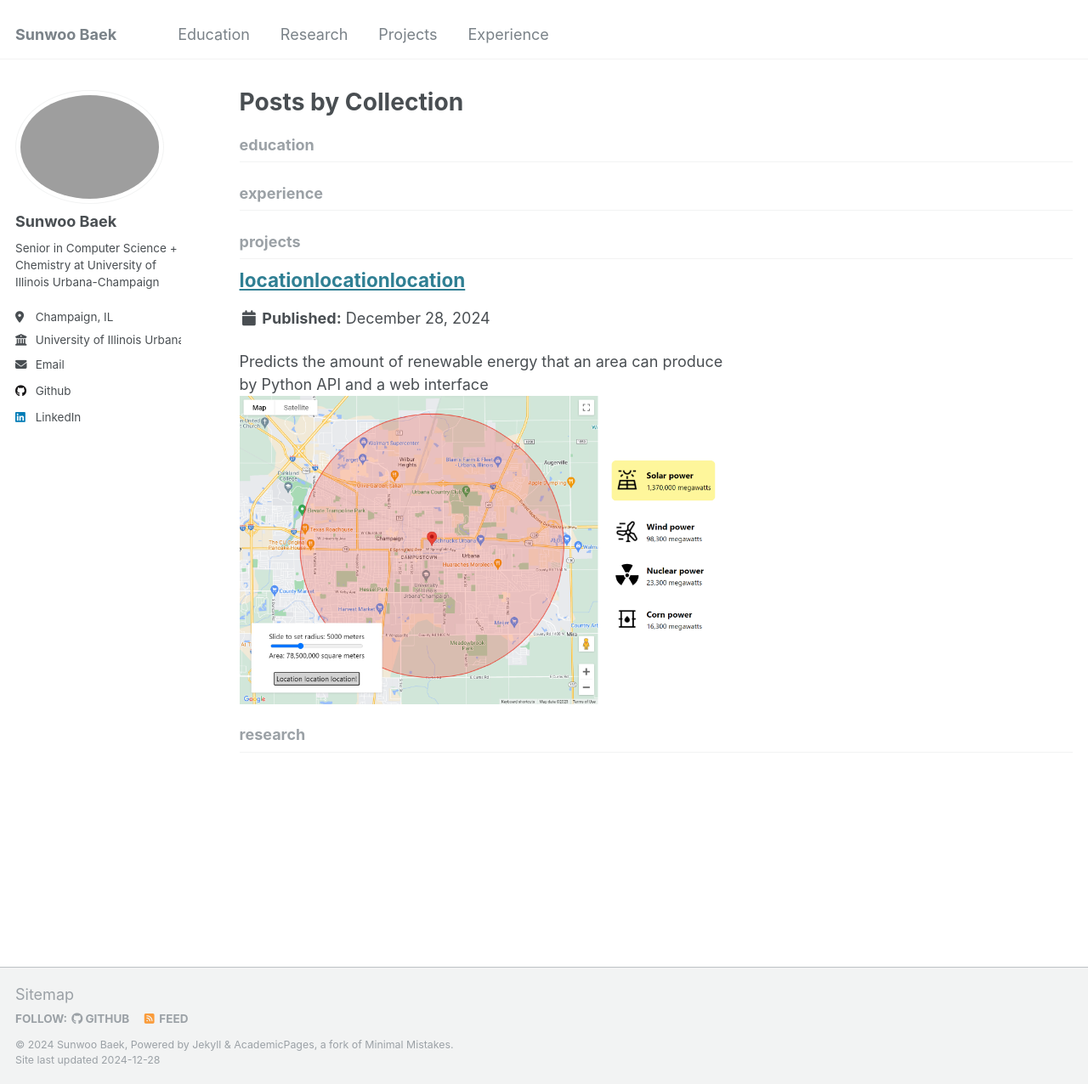
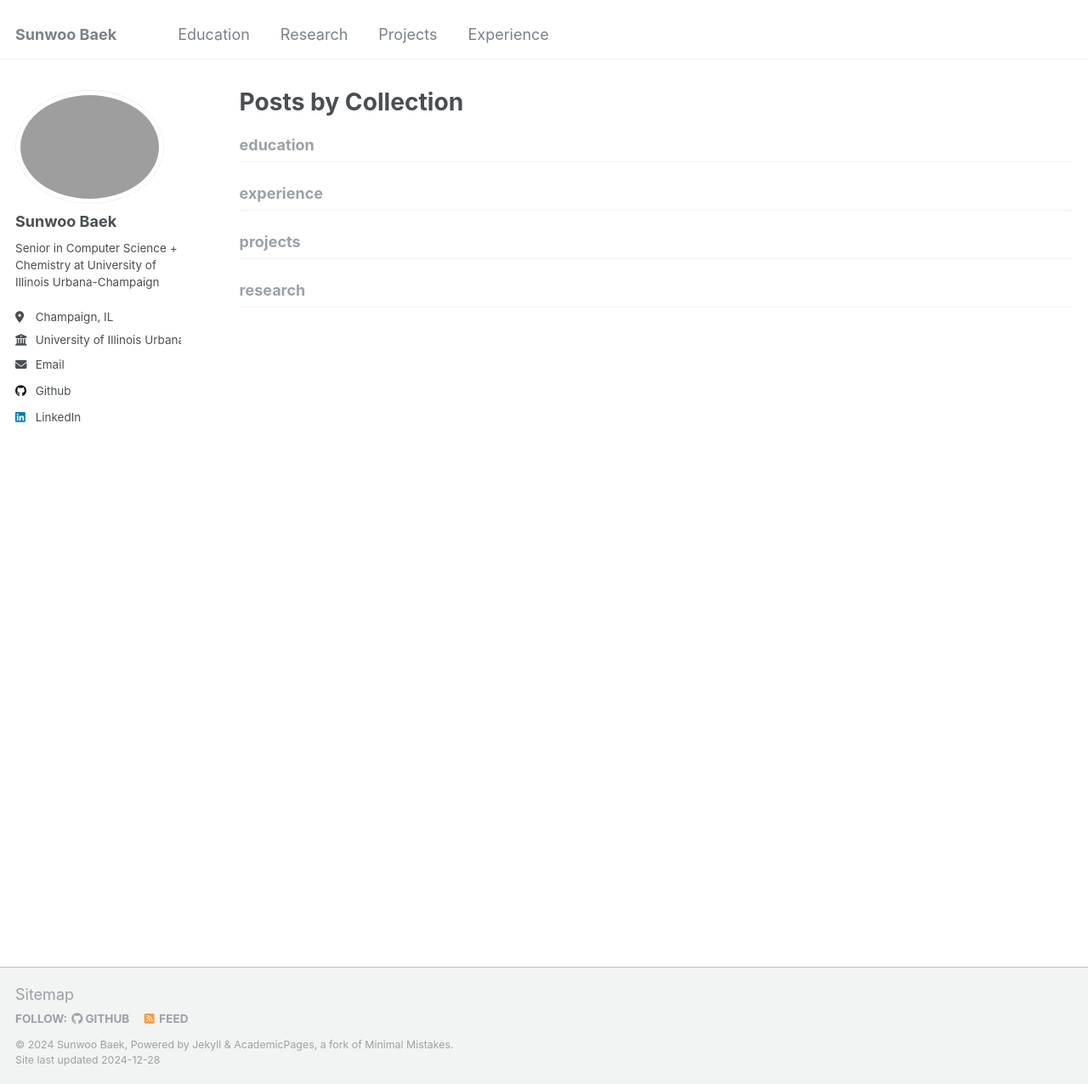
Before and after one commit to sbaek21/sbaek21.github.io, a Jekyll site: the page built from _pages/collection-archive.html, in a window 1280 px wide and 1276 px high. Shown: the whole window at 85% size. Built offline with Jekyll 4.4.1, drawn with Linux system fonts in a browser that asks for light colours; part of the change alters nothing that is shown.

Commit message:
Check if project1 updated

```diff
--- a/_projects/projects-1.md
+++ b/_projects/projects-1.md
@@ -1,23 +1,37 @@
----
+<!-- ---
 title: "locationlocationlocation"
 excerpt: "Predicts the amount of renewable energy that an area can produce by Python API and a web interface<br/><img src='/images/locationlocationlocation.jpg'>"
 collection: projects
 permalink: /projects/projects-1/
 
----
+--- -->
 
-This is an item in your portfolio. It can be have images or nice text. If you name the file .md, it will be parsed as markdown. If you name the file .html, it will be parsed as HTML.  -->
 
-<!--
 
 
 ---
 title: "locationlocationlocation"
 collection: projects
-permalink: /projects/locationlocationlocation/
+permalink: /projects/projects-1/
 excerpt: 'Predicts the amount of renewable energy that an area can produce by Python API and a web interface.'
 date: 2022-10-16
 venue: 'University of Illinois Urbana-Champaign'
 header:
   teaser: "locationlocationlocation.jpg"
---- -->
+---
+# locationlocationlocation
+
+A project for CodeADA 2022, a two day hackathon held by WCS.
+
+Participants choice winner!
+
+## Description
+Some energy sources are better than others for certain amount of land. Different contexts of locations make a rapid
+clean energy transition more complicated.
+
+`locationlocationlocation` is a data-driven solution that allows energy providers and community members to determine
+the best energy source for their area, with a simple and intuitive interface.
+
+- Designed and implemented user interfaces and location-based input features using React and Google Maps API to enhance usability.
+- Streamlined backend-frontend interactions, ensuring efficient data flow and system reliability for renewable energy predictions.
+- Developed a Flask-based backend to integrate Python predictive models with a React frontend, enabling seamless energy source analysis.
```
